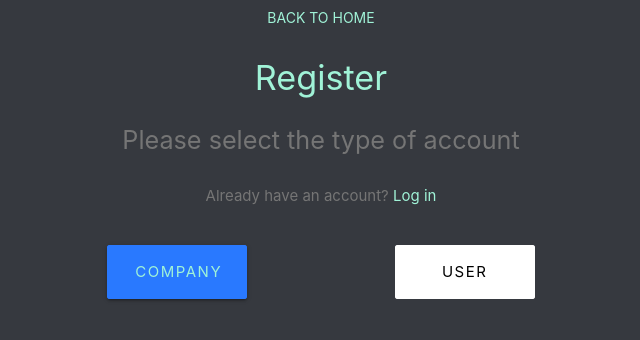
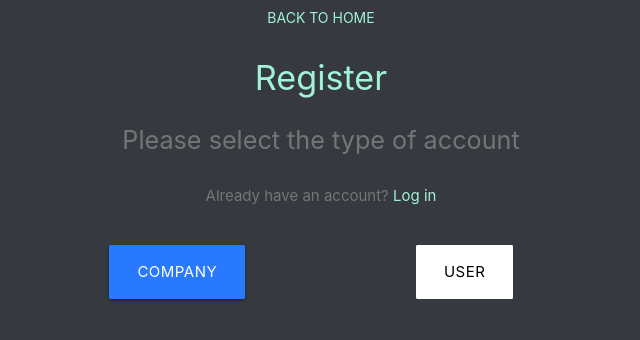
Before and after one commit to jeesonjohnson/ChatApp, a React (Create React App) app in the folder client/: page /sign_up in a window 1280 px wide. Shown: the top 340 px of the page, without its empty margins (319-959 px from the left). Built offline with nearby package versions, Linux system fonts and the light colour scheme.

Commit message:
Sign up user set up

```diff
--- a/client/src/App.js
+++ b/client/src/App.js
@@ -11,7 +11,6 @@ import Users from "./components/Users.js";
 
 class App extends Component {
   render() {
-    const currentUser = "";
     return (
       <Router>
         <div id="app">
--- a/client/src/components/auth/Auth.css
+++ b/client/src/components/auth/Auth.css
@@ -0,0 +1,9 @@
+.modal-footer{
+    visibility: hidden;
+    height: 0px;
+}
+
+.input-field{
+    margin:0;
+    padding:3;
+}
--- a/client/src/components/auth/components/signUpBackButton.js
+++ b/client/src/components/auth/components/signUpBackButton.js
@@ -1,12 +1,10 @@
 import React, { Component } from "react";
-import { Link } from "react-router-dom";
+import {  Button } from 'react-materialize';
 
 class BackButton extends Component {
   render() {
     return (
-        <Link to="/sign_up" className="btn-flat waves-effect">
-            <i className="material-icons left"></i> Back to Sign Up
-        </Link>
+        <Button modal="close" style={{margin: 10}}>Close</Button>
     );
   }
 }
--- a/client/src/components/auth/signUpCompany.js
+++ b/client/src/components/auth/components/signUpCompany.js
@@ -1,9 +1,10 @@
 import React, { Component } from "react";
 import { Link } from "react-router-dom";
-import './Auth.css';
-import BackButton from './components/signUpBackButton.js';
+import axios from 'axios';
+import '../Auth.css';
+import BackButton from './signUpBackButton.js';
 
-class Register extends Component {
+class SignUpCompany extends Component {
   constructor() {
     super();
     this.state = {
@@ -14,6 +15,7 @@ class Register extends Component {
         password2: "",
         errors: {}
     };
+    console.log(window.location.href)
   }
 
   onChange = e => {
@@ -21,32 +23,42 @@ class Register extends Component {
   };
 
   onSubmit = e => {
-    e.preventDefault();const newUser = {
+    e.preventDefault();
+
+    const newUser = {
         company_name: this.state.company_name,
         name: this.state.name,
         email: this.state.email,
         password: this.state.password,
         password2: this.state.password2
     };
+
     console.log(newUser);
+
+    axios.post('/users/signup', {newUser})
+    .then(res => {
+
+      console.log(res.data.status);
+      console.log(res.data.token);
+    })
   };
 
   render() {
     const { errors } = this.state;
     return (
-      <div id="body" className="container">
+      <div id="form"  className="container">
         <div className="row">
           <div className="col s8 offset-s2">
             <BackButton />
             <div className="col s12" style={{ paddingLeft: "11.250px" }}>
-              <h4 style={{ "letter-spacing":"0.5px"}}>
+              <h4 style={{ letterSpacing:"0.5px", paddingBottom: 0}}>
                 Register A Company Account
               </h4>
-              <p className="grey-text text-darken-1">Already have an account? <Link to="/login">Log in</Link></p>
+              <p className="grey-text text-darken-1" id="">Already have an account? <Link to="/login">Log in</Link></p>
             </div>
             <form noValidate onSubmit={this.onSubmit}>
                 <div className="input-field col s12">
-                    <input onChange={this.onChange} value={this.state.name} error={errors.name} id="company_name" type="text"/>
+                    <input onChange={this.onChange} value={this.state.company} error={errors.company} id="company_name" type="text"/>
                     <label htmlFor="name">Company Name</label>
                 </div>
                 <div className="input-field col s12">
@@ -66,7 +78,7 @@ class Register extends Component {
                     <label htmlFor="password2">Confirm Password</label>
                 </div>
                 <div className="col s12" style={{ paddingLeft: "11.250px" }}>
-                    <button style={{width: "150px", borderRadius: "3px", letterSpacing: "1.5px", marginTop: "1rem"}} type="submit" className="btn btn-large waves-effect waves-light hoverable blue accent-3">Sign up</button>
+                    <button style={{width: "150px", borderRadius: "3px", letterSpacing: "1.5px", marginTop: "0"}} type="submit" className="btn btn-large waves-effect waves-light hoverable blue accent-3">Sign up</button>
                 </div>
             </form>
           </div>
@@ -76,4 +88,4 @@ class Register extends Component {
   }
 }
 
-export default Register;
+export default SignUpCompany;
--- /dev/null
+++ b/client/src/components/auth/components/signUpCompanyModal.js
@@ -0,0 +1,38 @@
+import React, { Component } from "react";
+import '../Auth.css';
+import { Modal, Button } from 'react-materialize';
+import CompanyForm from './signUpCompany.js';
+
+class SignUpCompany extends Component {
+
+  render() {
+    return (
+      <Modal
+      style={{backgroundColor: "#36393f"}}
+      bottomSheet={false}
+      id="Modal-0"
+      open={false}
+      options={{
+        dismissible: true,
+        endingTop: '10%',
+        inDuration: 250,
+        onCloseEnd: null,
+        onCloseStart: null,
+        onOpenEnd: null,
+        onOpenStart: null,
+        opacity: 0.5,
+        outDuration: 250,
+        preventScrolling: true,
+        startingTop: '4%'
+      }}
+      trigger={<Button node="button" className="btn btn-large waves-effect waves-light hoverable blue accent-3 pulse">COMPANY</Button>}
+      >
+      <CompanyForm/>
+    </Modal>
+    );
+  }
+
+
+}
+
+export default SignUpCompany;
--- a/client/src/components/auth/signUpUser.js
+++ b/client/src/components/auth/components/signUpUser.js
@@ -1,7 +1,8 @@
 import React, { Component } from "react";
 import { Link } from "react-router-dom";
-import './Auth.css';
-import BackButton from './components/signUpBackButton.js';
+import axios from 'axios';
+import '../Auth.css';
+import BackButton from './signUpBackButton.js';
 
 class Register extends Component {
   constructor() {
@@ -10,7 +11,7 @@ class Register extends Component {
       name: "",
       email: "",
       password: "",
-      password2: "",
+      password_confirm: "",
       errors: {}
     };
   }
@@ -24,19 +25,26 @@ class Register extends Component {
       name: this.state.name,
       email: this.state.email,
       password: this.state.password,
-      password2: this.state.password2
-    };console.log(newUser);
+      password_confirm: this.state.password_confirm
+    };
+    console.log(newUser);
+
+    axios.post('/users/signup', {newUser})
+    .then(res => {
+      console.log(res);
+      console.log(res.data);
+    })
   };
 
   render() {
     const { errors } = this.state;
     return (
-      <div id="body" className="container">
+      <div id="form" className="container">
         <div className="row">
           <div className="col s8 offset-s2">
             <BackButton />
             <div className="col s12" style={{ paddingLeft: "11.250px" }}>
-                <h4 style={{ "letter-spacing":"0.5px"}}>
+                <h4 style={{ letterSpacing:"0.5px"}}>
                     Register A User Account
                 </h4>
               <p className="grey-text text-darken-1">Already have an account? <Link to="/login">Log in</Link></p>
@@ -55,8 +63,8 @@ class Register extends Component {
                 <label htmlFor="password">Password</label>
               </div>
               <div className="input-field col s12">
-                <input onChange={this.onChange} value={this.state.password2} error={errors.password2} id="password2" type="password"/>
-                <label htmlFor="password2">Confirm Password</label>
+                <input onChange={this.onChange} value={this.state.password_confirm} error={errors.password_confirm} id="password_confirm" type="password"/>
+                <label htmlFor="password_confirm">Confirm Password</label>
               </div>
               <div className="col s12" style={{ paddingLeft: "11.250px" }}>
                 <button style={{width: "150px", borderRadius: "3px", letterSpacing: "1.5px", marginTop: "1rem"}} type="submit" className="btn btn-large waves-effect waves-light hoverable blue accent-3">Sign up</button>
--- /dev/null
+++ b/client/src/components/auth/components/signUpUserModal.js
@@ -0,0 +1,41 @@
+import React, { Component } from "react";
+import '../Auth.css';
+import { Modal, Button } from 'react-materialize';
+import UserForm from './signUpUser.js';
+
+class Register extends Component {
+  render() {
+    return (
+      <Modal
+      className=""
+      style={{backgroundColor: "#36393f"}}
+      id="Modal-0"
+      open={false}
+      fixedFooter={false}
+      bottomSheet={false}
+      options={{
+        dismissible: true,
+        endingTop: '10%',
+        inDuration: 250,
+        onCloseEnd: null,
+        onCloseStart: null,
+        onOpenEnd: null,
+        onOpenStart: null,
+        opacity: 0.5,
+        outDuration: 250,
+        preventScrolling: true,
+        startingTop: '0%'
+      }}
+      trigger={<Button node="button" className="btn btn-large btn-flat waves-effect white black-text pulse" >USER</Button>}
+      >
+
+      <UserForm/>
+
+    </Modal>
+    );
+  }
+
+
+
+}
+export default Register;
--- a/client/src/components/auth/signUp.js
+++ b/client/src/components/auth/signUp.js
@@ -2,6 +2,8 @@ import React, { Component } from "react";
 import { Link } from "react-router-dom";
 import './Auth.css';
 import BackButton from "./components/homeBackButton.js";
+import CompanySignUpModal from './components/signUpCompanyModal.js';
+import UserSignUpModal from './components/signUpUserModal.js';
 
 class Register extends Component {
   render() {
@@ -17,10 +19,10 @@ class Register extends Component {
                         <p className="grey-text text-darken-1">Already have an account? <Link to="/login">Log in</Link></p>
                         <br />
                         <div className="col s6">
-                            <Link to="/sign_up/company" style={{width: "140px", borderRadius: "3px", letterSpacing: "1.5px"}} className="btn btn-large waves-effect waves-light hoverable blue accent-3 pulse">Company</Link>
+                            <CompanySignUpModal/>
                         </div>
                         <div className="col s6">
-                            <Link to="/sign_up/user" style={{width: "140px", borderRadius: "3px", letterSpacing: "1.5px"}} className="btn btn-large btn-flat waves-effect white black-text pulse">User</Link>
+                            <UserSignUpModal/>
                         </div>
                     </div>
                 </div>
```
Also changed, not shown: 1 other file (tests, documents, lock files or other folders).
